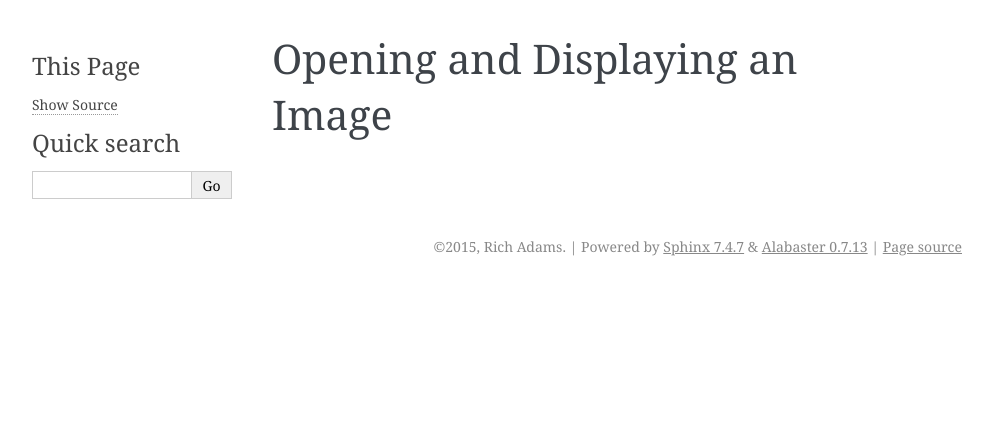
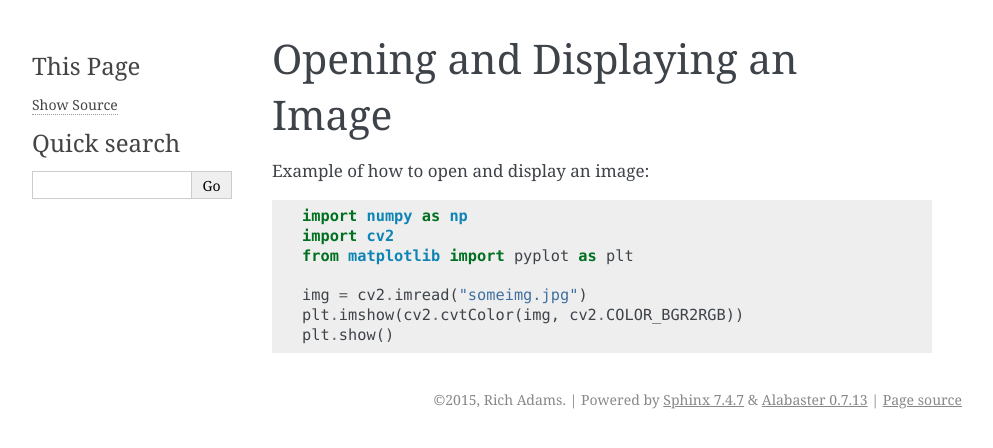
Before and after one commit to richadams8/code-lab.opencv, a Sphinx documentation site: the page built from docs/examples/openandshowfile.rst, in a window 1280 px wide. Shown: the top 448 px of the page, without its empty margins (148-1141 px from the left). Built offline with Sphinx 7.4.7, drawn with Linux system fonts in a browser that asks for light colours.

Commit message:
Adding some moar, I'm awake again.

```diff
--- a/docs/examples/openandshowfile.rst
+++ b/docs/examples/openandshowfile.rst
@@ -1,2 +1,12 @@
 Opening and Displaying an Image
 ================================
+
+Example of how to open and display an image::
+
+  import numpy as np
+  import cv2
+  from matplotlib import pyplot as plt
+
+  img = cv2.imread("someimg.jpg")
+  plt.imshow(cv2.cvtColor(img, cv2.COLOR_BGR2RGB))
+  plt.show()
```
Also changed, not shown: 5 other files.
